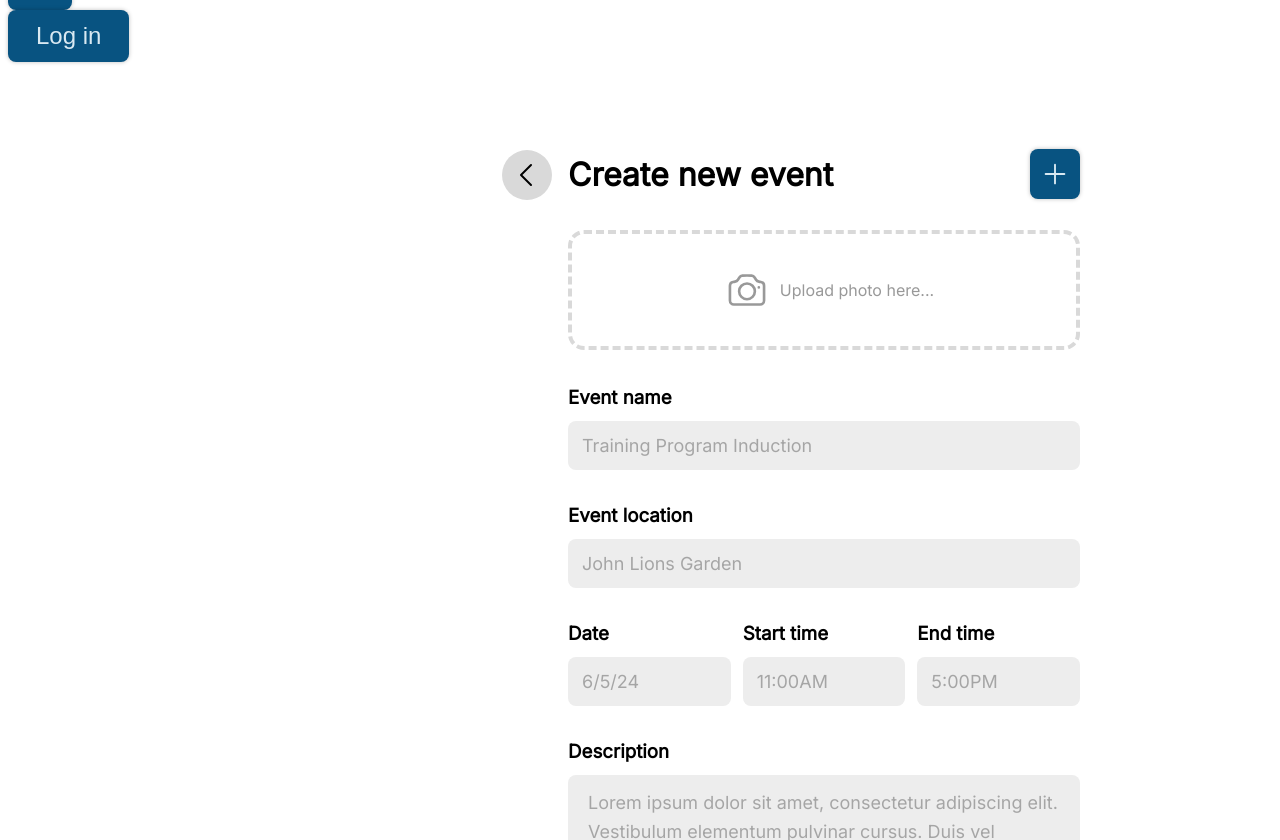
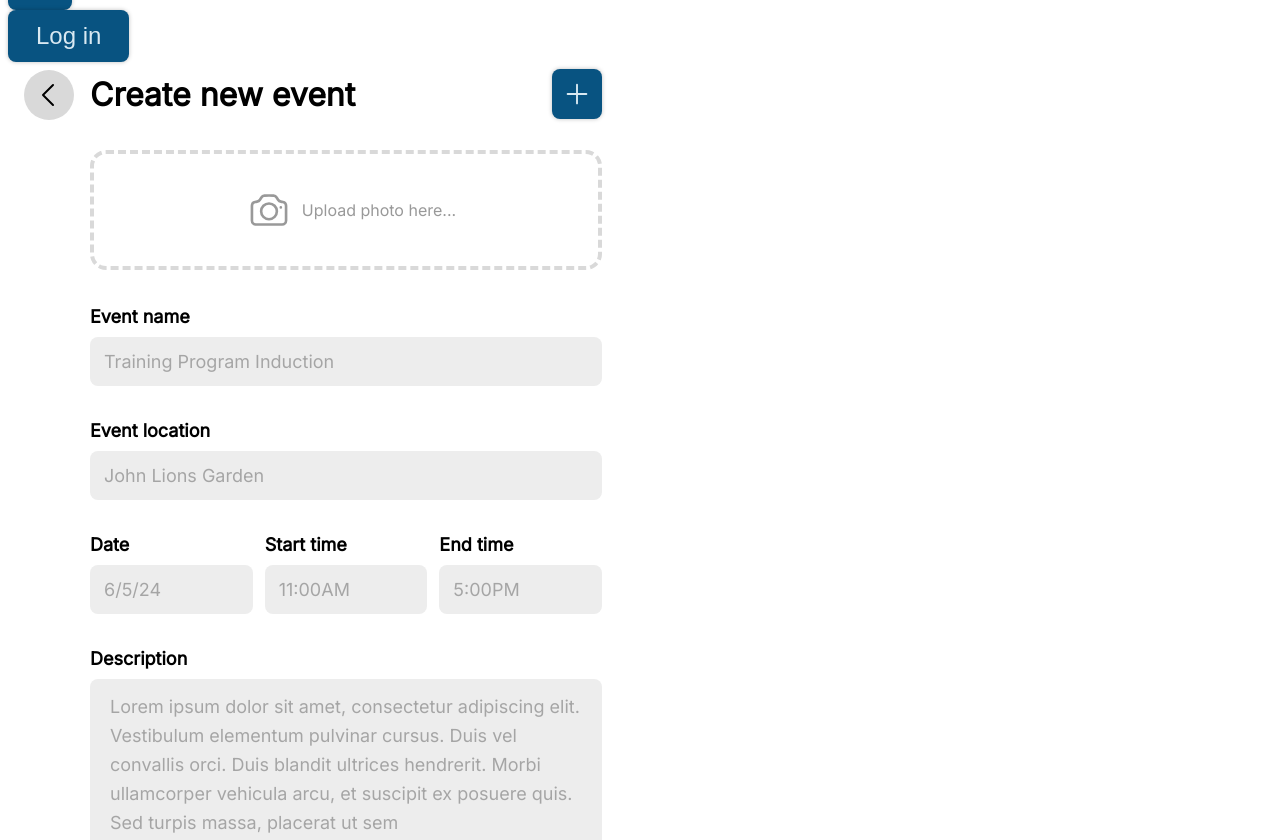
Before and after one commit to devsoc-unsw/trainee-fool-24t3, a React (Vite) app in the folder frontend/: page / in a window 1280 px wide. Shown: the part 806-1646 px from the top of the page. Built offline with nearby package versions, Linux system fonts and the light colour scheme.

Commit message:
📆 Apply Style Suggestions to CreateEvent Component

```diff
--- a/frontend/src/Button/Button.module.css
+++ b/frontend/src/Button/Button.module.css
@@ -11,6 +11,7 @@
   padding: 0px;
   margin: 0px;
   box-shadow: 0px 0px 4px hsla(0, 0%, 0%, 0.25);
+  transition: background 0.2s linear, color 0.2s linear;
 }
 
 .button:hover {
--- a/frontend/src/Button/Button.tsx
+++ b/frontend/src/Button/Button.tsx
@@ -18,15 +18,29 @@ function Button(props: ButtonProps) {
   return (
     <button className={classes.button}>
       {props.type === ButtonOptions.Plus && (
-        <PlusIcon className={`${classes.icon} ${props.className}`}></PlusIcon>
+        <PlusIcon
+          className={`${classes.icon} ${
+            props.className ? props.className : ""
+          }`}
+        ></PlusIcon>
       )}
 
       {props.type === ButtonOptions.Bookmark && (
-        <BookmarkIcon className={`${classes.icon} ${props.className}`}></BookmarkIcon>
+        <BookmarkIcon
+          className={`${classes.icon} ${
+            props.className ? props.className : ""
+          }`}
+        ></BookmarkIcon>
       )}
 
       {props.type === ButtonOptions.String && (
-        <span className={`${classes.string} ${props.className}`}>{props.children}</span>
+        <span
+          className={`${classes.string} ${
+            props.className ? props.className : ""
+          }`}
+        >
+          {props.children}
+        </span>
       )}
     </button>
   );
--- a/frontend/src/CreateEvent/CreateEvent.module.css
+++ b/frontend/src/CreateEvent/CreateEvent.module.css
@@ -1,8 +1,5 @@
 .container {
-  margin: 80px;
-  margin-right: 15vw;
   display: flex;
-  float: right;
 }
 
 .back {
@@ -16,6 +13,7 @@
   align-items: center;
   justify-content: center;
   border: 0px;
+  transition: background 0.2s linear, color 0.2s linear;
 }
 
 .back:hover {
@@ -68,7 +66,8 @@
 
 .field {
   margin: 0px;
-  margin-bottom: 12px;
+  font-size: 18px;
+  font-weight: bold;
 }
 
 .textInput {
@@ -79,6 +78,7 @@
   font-size: 18px;
   border-radius: 8px;
   padding: 14px;
+  margin-top: 10px;
   margin-bottom: 34px;
 }
 
--- a/frontend/src/CreateEvent/CreateEvent.tsx
+++ b/frontend/src/CreateEvent/CreateEvent.tsx
@@ -10,42 +10,44 @@ function CreateEvent() {
         <ChevronLeftIcon className={classes.chevronIcon}></ChevronLeftIcon>
       </button>
       <div className={classes.main}>
-        <div className={classes.header}>
+        <header className={classes.header}>
           <h1>Create new event</h1>
           <Button
             type={ButtonOptions.Plus}
             className={classes.plusIcon}
           ></Button>
-        </div>
+        </header>
+        <form>
           <div className={classes.photo}>
             <CameraIcon className={classes.cameraIcon}></CameraIcon>
             <p>Upload photo here...</p>
           </div>
-        <h3 className={classes.field}>Event name</h3>
+          <label className={classes.field}>Event name</label>
           <div className={classes.textInput}>Training Program Induction</div>
-        <h3 className={classes.field}>Event location</h3>
+          <label className={classes.field}>Event location</label>
           <div className={classes.textInput}>John Lions Garden</div>
           <div className={classes.times}>
             <div className={classes.timeInput}>
-            <h3 className={classes.field}>Date</h3>
+              <label className={classes.field}>Date</label>
               <div className={classes.textInput}>6/5/24</div>
             </div>
             <div className={classes.timeInput}>
-            <h3 className={classes.field}>Start time</h3>
+              <label className={classes.field}>Start time</label>
               <div className={classes.textInput}>11:00AM</div>
             </div>
             <div className={classes.timeInput}>
-            <h3 className={classes.field}>End time</h3>
+              <label className={classes.field}>End time</label>
               <div className={classes.textInput}>5:00PM</div>
             </div>
           </div>
-        <h3 className={classes.field}>Description</h3>
+          <label className={classes.field}>Description</label>
           <div className={`${classes.textInput} ${classes.description}`}>
             Lorem ipsum dolor sit amet, consectetur adipiscing elit. Vestibulum
             elementum pulvinar cursus. Duis vel convallis orci. Duis blandit
             ultrices hendrerit. Morbi ullamcorper vehicula arcu, et suscipit ex
             posuere quis. Sed turpis massa, placerat ut sem
           </div>
+        </form>
       </div>
     </div>
   );
```
Lines whose indentation alone changed are shown as unchanged.
